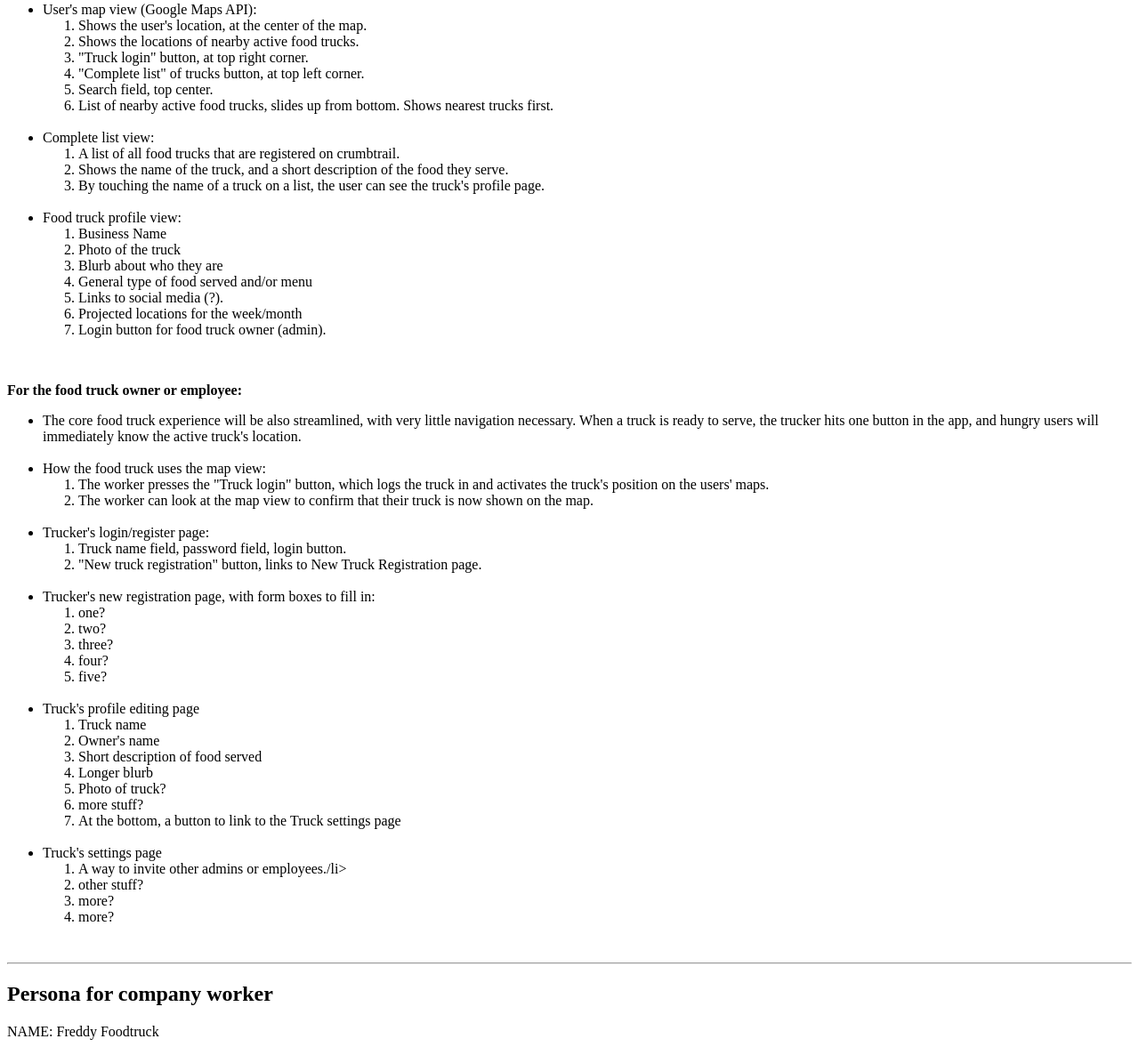
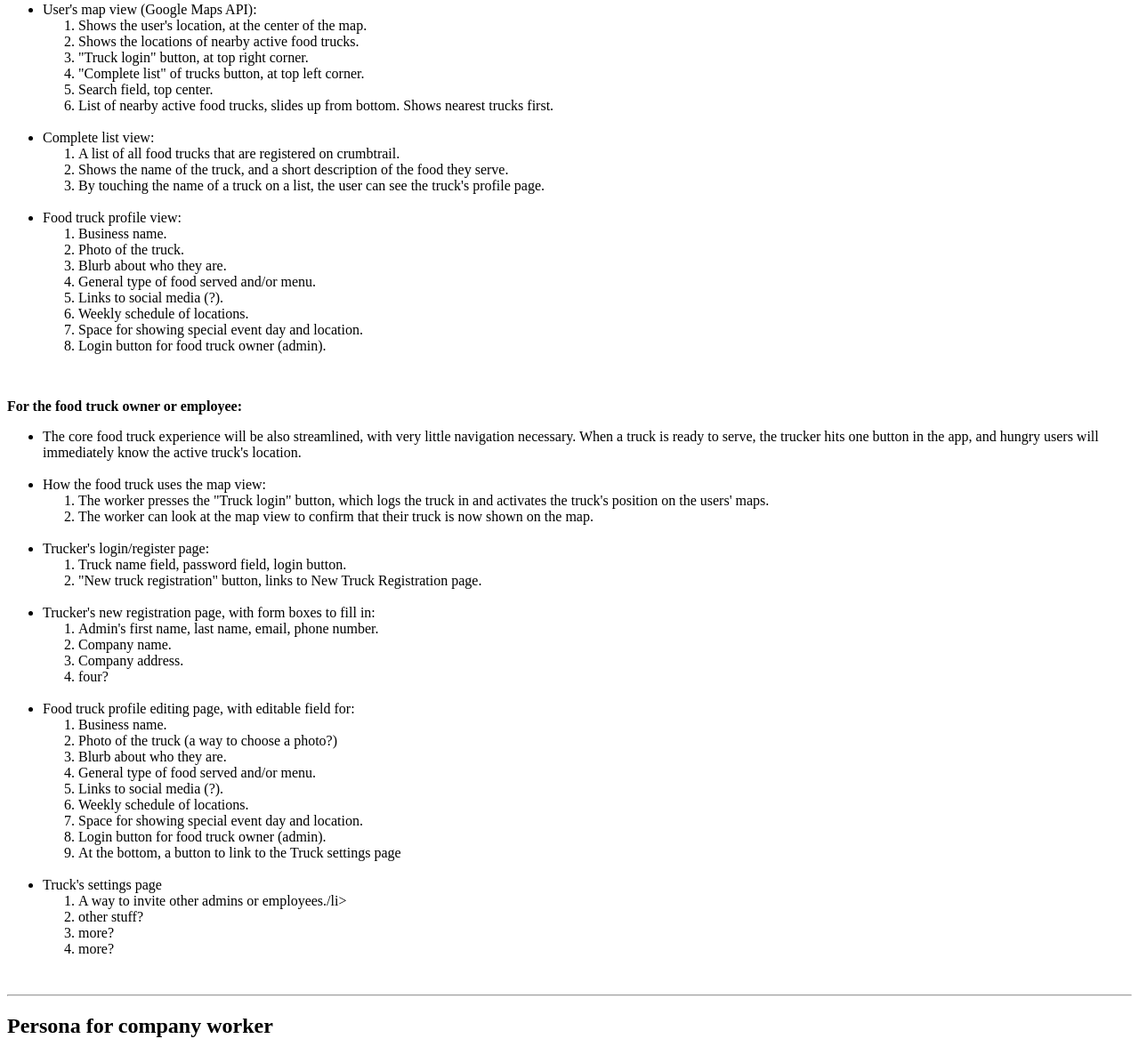
Before and after one commit to mmalvar13/crumbtrail, a PHP site: page /epic/epic.php in a window 1280 px wide. Shown: the part 281-1467 px from the top of the page at 89% size. Run offline with PHP 8.4, Linux system fonts and the light colour scheme.

Commit message:
Minor changes to truck outline.

```diff
--- a/epic/epic.php
+++ b/epic/epic.php
@@ -48,12 +48,13 @@
 
 				<li>Food truck profile view:</li>
 					<ol>
-						<li>Business Name</li>
-						<li>Photo of the truck</li>
-						<li>Blurb about who they are</li>
-						<li>General type of food served and/or menu</li>
+						<li>Business name.</li>
+						<li>Photo of the truck.</li>
+						<li>Blurb about who they are.</li>
+						<li>General type of food served and/or menu.</li>
 						<li>Links to social media (?).</li>
-						<li>Projected locations for the week/month</li>
+						<li>Weekly schedule of locations.</li>
+						<li>Space for showing special event day and location.</li>
 						<li>Login button for food truck owner (admin).</li>
 					</ol>
 			</ul>
@@ -84,25 +85,26 @@
 
 				<li>Trucker's new registration page, with form boxes to fill in:</li>
 					<ol>
-						<li>one?</li>
-						<li>two?</li>
-						<li>three?</li>
+						<li>Admin's first name, last name, email, phone number.</li>
+						<li>Company name.</li>
+						<li>Company address.</li>
 						<li>four?</li>
-						<li>five?</li>
 					</ol>
 				<br>
 
-				<li>Truck's profile editing page</li>
-					<ol>
-						<li>Truck name</li>
-						<li>Owner's name</li>
-						<li>Short description of food served</li>
-						<li>Longer blurb</li>
-						<li>Photo of truck?</li>
-						<li>more stuff?</li>
-						<li>At the bottom, a button to link to the Truck settings page</li>
-					</ol>
-					<br>
+				<li>Food truck profile editing page, with editable field for:</li>
+				<ol>
+					<li>Business name.</li>
+					<li>Photo of the truck (a way to choose a photo?)</li>
+					<li>Blurb about who they are.</li>
+					<li>General type of food served and/or menu.</li>
+					<li>Links to social media (?).</li>
+					<li>Weekly schedule of locations.</li>
+					<li>Space for showing special event day and location.</li>
+					<li>Login button for food truck owner (admin).</li>
+					<li>At the bottom, a button to link to the Truck settings page</li>
+				</ol>
+				<br>
 
 				<li>Truck's settings page</li>
 				<ol>
```
